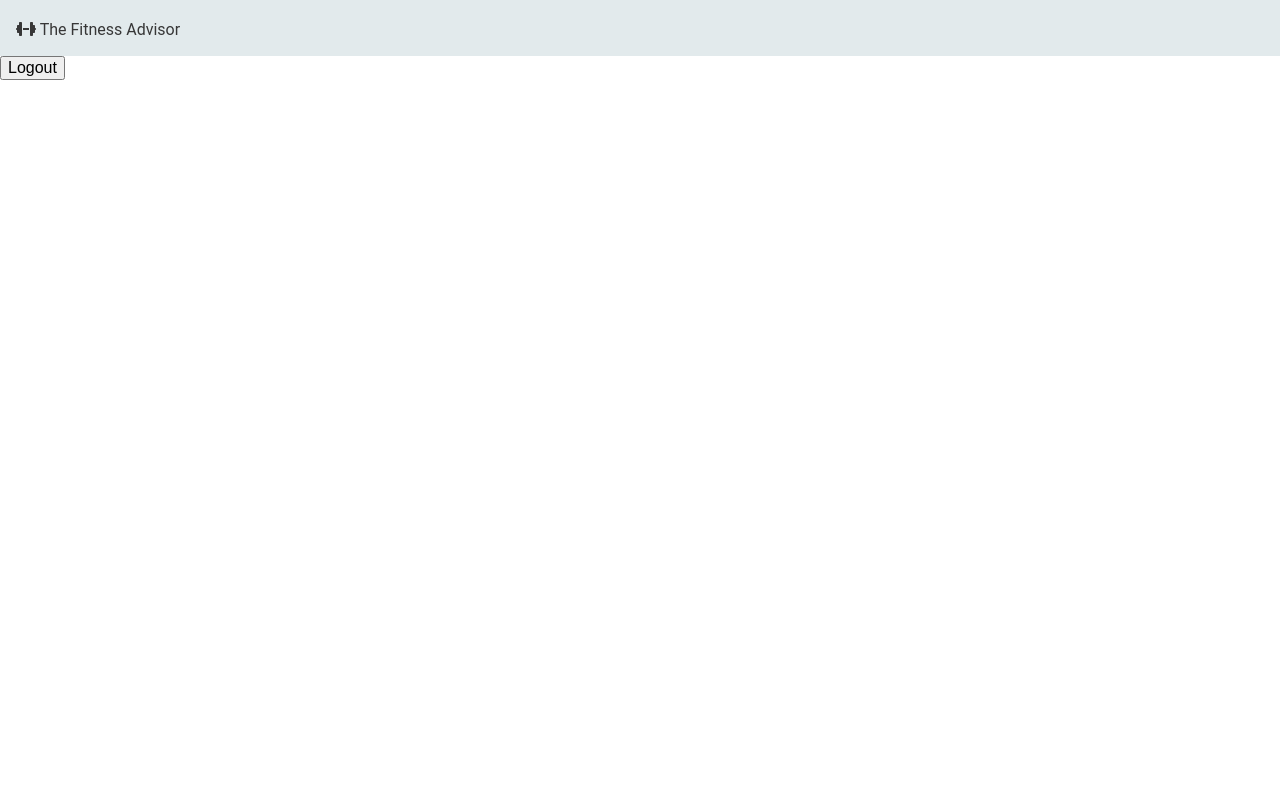
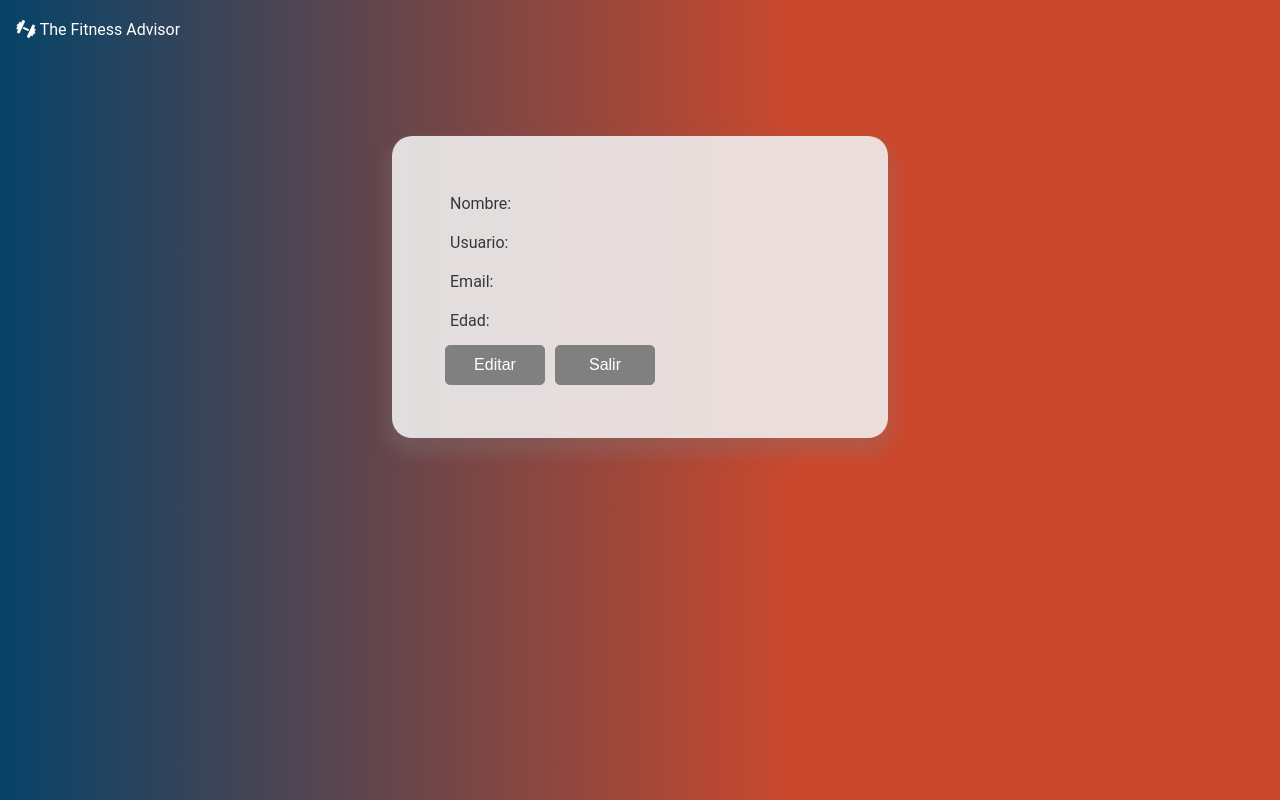
Before and after one commit to clauadri/fitness-app, a React (Create React App) app: page /User in a window 1280 px wide. Built offline with nearby package versions, Linux system fonts and the light colour scheme; no server answers.

Commit message:
styles added to main page

```diff
--- a/src/App.css
+++ b/src/App.css
@@ -3,6 +3,7 @@
   margin: 0;
   text-decoration: none;
   font-size: 16px;
+  color: white;
 }
 
 body {
@@ -13,7 +14,6 @@ body {
   font-family: "Roboto", sans-serif;
 }
 
-
 p, h2 {
   color: rgb(55, 55, 55);
 }
--- a/src/components/navbar/Styles.css
+++ b/src/components/navbar/Styles.css
@@ -1,13 +1,34 @@
+
 .navbar-container {
-background-color: rgba(226, 234, 236, 0.993);
 padding: 1em;
 display: flex;
 justify-content: space-between;
+
 }
 .logo-wrapper {
     font-size: 20px;
-    color: rgb(55, 55, 55);
+    color: white;
 }
 .userName-wrapper {
     line-height: 1.5;
 }
+.userName-wrapper a {
+    color: white;
+}
+
+.logo-wrapper svg {
+    animation-name: rotate;
+  animation-duration: 3s;
+  animation-iteration-count: infinite;
+  animation-timing-function: linear;
+}
+
+
+@keyframes rotate {
+    from {
+      transform: rotate(0deg)
+    }
+    to {
+      transform: rotate(30deg);
+    }
+  }
--- a/src/index.css
+++ b/src/index.css
@@ -5,9 +5,12 @@ body {
     sans-serif;
   -webkit-font-smoothing: antialiased;
   -moz-osx-font-smoothing: grayscale;
+  color: rgb(245, 245, 245);
+  height: 100%;
+  margin: 0;
+
+   background: linear-gradient(90deg,  #054368, #cc482d 100vh);
+
+
+
 }
-
-code {
-  font-family: source-code-pro, Menlo, Monaco, Consolas, 'Courier New',
-    monospace;
-}
--- a/src/pages/user-info/login/Styles.css
+++ b/src/pages/user-info/login/Styles.css
@@ -46,14 +46,15 @@
 
   .login-wrapper button:hover {
     background: none;
-    border: solid 1px lightseagreen;
-    background-color: lightseagreen;
+    border: solid 1px #054368;
+    background-color: #054368;
     color: #ffff;
   }
   .login-wrapper a {
     min-width: 200px;
     padding: 10px 0;
+    color: rgb(104, 105, 105);
   }
   .login-wrapper a:hover {
-    color:lightseagreen;
+    color:#054368;
   }
--- a/src/pages/user-info/user/Styles.css
+++ b/src/pages/user-info/user/Styles.css
@@ -0,0 +1,34 @@
+.user-wrapper {
+    margin: 10vh auto;
+    width: 400px;
+    padding: 3em;
+    text-align: center;
+    border-radius: 20px;
+    box-shadow: 0 11px 17px 5px rgba(128, 121, 121, 0.33);
+    background-color: rgba(240, 239, 239, 0.897);
+    margin-bottom: 20px;
+}
+.user-wrapper div {
+    text-align: left;
+    margin: auto;
+}
+.user-wrapper p {
+    padding: 10px;
+}
+
+.user-btn {
+    background: none;
+    border: solid 1px grey;
+    padding: 10px;
+    border-radius: 5px;
+    width: 100px;
+    background-color: gray;
+    color: #ffff;
+    margin: 5px;
+}
+.user-btn:hover {
+    background: none;
+    border: solid 1px lightseagreen;
+    background-color: lightseagreen;
+    color: #ffff;
+}
--- a/src/pages/user-info/user/User.jsx
+++ b/src/pages/user-info/user/User.jsx
@@ -3,16 +3,38 @@ import "./Styles.css";
 import { useNavigate } from "react-router-dom";
 import { useDispatch } from "react-redux";
 import { logoutUser } from "../../../redux/auth/auth.actions";
+import { useSelector } from "react-redux";
 
 const User = () => {
+  const { user, token } = useSelector((state) => state.auth);
+
   const navigate = useNavigate();
   const dispatch = useDispatch();
   const logOut = () => {
     dispatch(logoutUser(navigate));
   };
+
+  const Edit = () => {};
+
+  console.log("info", user);
   return (
     <div>
-      <button onClick={logOut}>Logout</button>
+      <div className="user-wrapper">
+        <div>
+          <p>Nombre: {user?.name}</p>
+          <p>Usuario: {user?.user}</p>
+          <p>Email: {user?.email}</p>
+          <p>Edad: {user?.age}</p>
+        </div>
+        <div className="btn-wrapper">
+          <button className="user-btn" onClick={Edit}>
+            Editar
+          </button>
+          <button className="user-btn" onClick={logOut}>
+            Salir
+          </button>
+        </div>
+      </div>
     </div>
   );
 };
```
